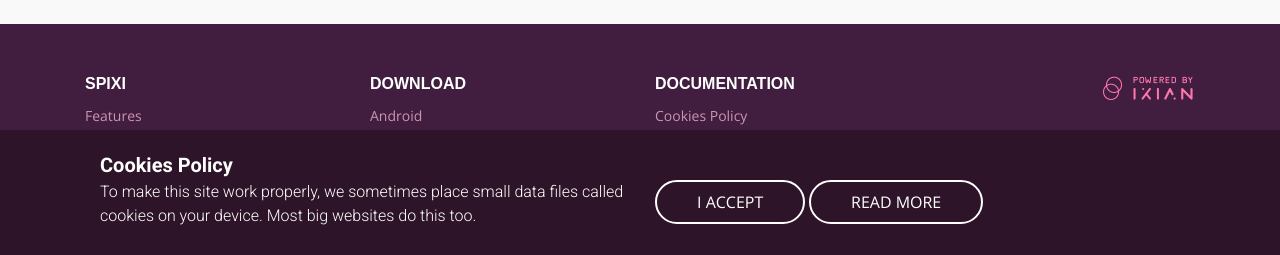
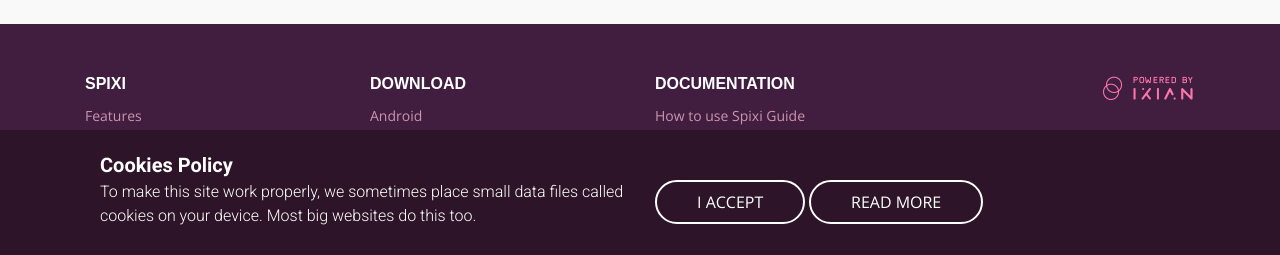
Before and after one commit to ProjectIxian/Spixi-website, a Jekyll site: the page built from download.md, in a window 1280 px wide and 900 px high, scrolled down 758 px. Shown: the part 642-897 px from the top of the window. Built offline with Jekyll 4.4.1, drawn with Linux system fonts in a browser that asks for light colours; nearby versions of some CDN libraries.

Commit message:
- added guide link to footer

```diff
--- a/_layouts/default.html
+++ b/_layouts/default.html
@@ -101,6 +101,7 @@
                                 <h3>DOCUMENTATION</h3>
                                 <ul class="nav-links">
                                     <!--<li><a href="brand.html">Brand Guidelines</a></li>-->
+                                    <li><a href="guide.html">How to use Spixi Guide</a></li>
                                     <li><a href="cookies.html">Cookies Policy</a></li>
                                     <li><a href="privacy-policy.html">Privacy Policy</a></li>
                                     <li><a href="terms.html">Terms of use</a></li>
```
